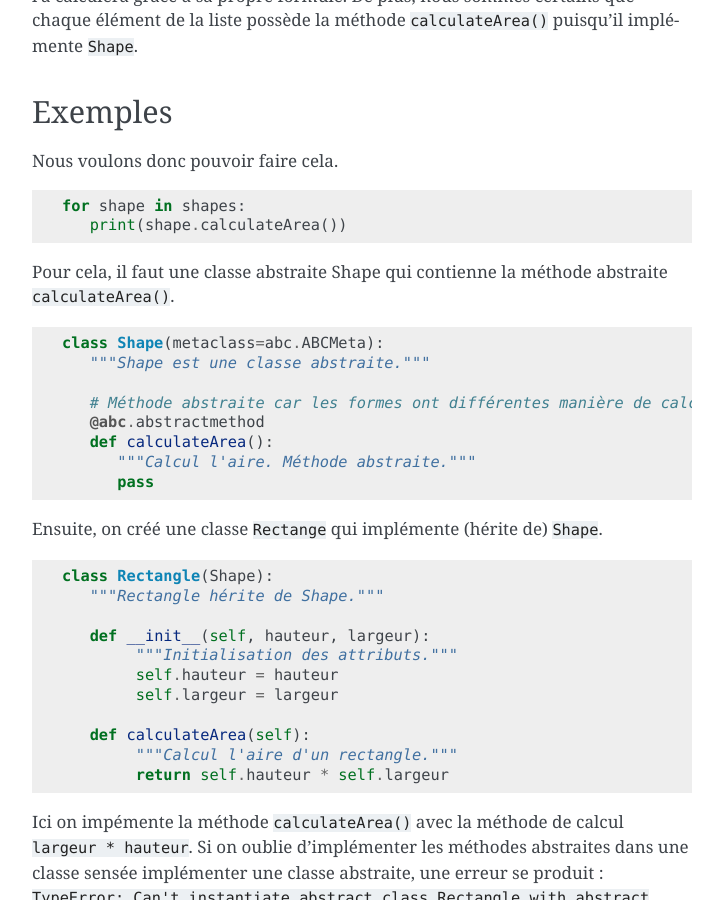
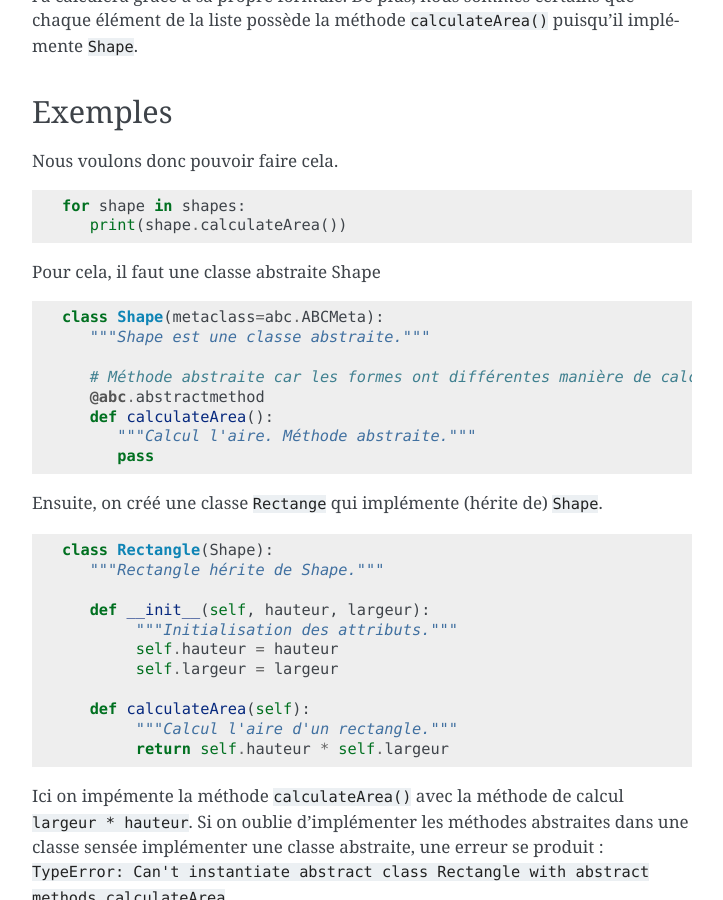
Before and after one commit to HE-Arc/livre-python, a Sphinx documentation site: the page built from source/abc/index.rst, in a window 1280 px wide and 900 px high, scrolled down 1126 px. Shown: the whole window, without its empty margins (388-1111 px from the left). Built offline with Sphinx 7.4.7, drawn with Linux system fonts in a browser that asks for light colours; some of the changed text lies outside the part shown.

```diff
--- a/source/abc/index.rst
+++ b/source/abc/index.rst
@@ -41,7 +41,7 @@ Nous voulons donc pouvoir faire cela.
    for shape in shapes:
       print(shape.calculateArea())
 
-Pour cela, il faut une classe abstraite Shape qui contienne la méthode abstraite ``calculateArea()``.
+Pour cela, il faut une classe abstraite Shape
 
 .. code-block:: python
 
@@ -119,7 +119,7 @@ Prenons comme exemple une classe ``Garage`` qui contient une liste de ``Voiture`
             if isinstance(v, Voiture):
                pass
             else:
-               raise TypeError('La liste ne contient pas que des Voiture.')
+               raise TypeError(f"{v!r} n'est pas une voiture.")
 
          self.voitures = voitures
 
```
